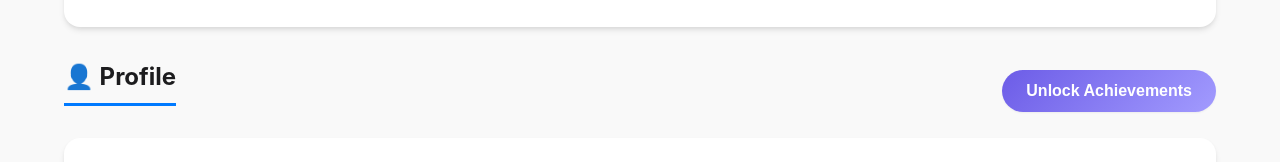
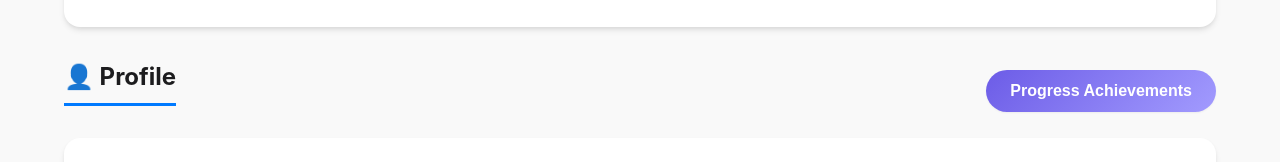
Before and after one commit to judgesteven/gl-assets, a website: page index.html in a window 1280 px wide. Shown: the part 360-522 px from the top of the page. Drawn offline with Linux system fonts and the light colour scheme; no server answers.

Commit message:
Change button text from 'Unlock Achievements' to 'Progress Achievements'

```diff
--- a/index.html
+++ b/index.html
@@ -232,7 +232,7 @@
             <div class="demo-section__header">
                 <h2 class="demo-section__title">👤 Profile</h2>
                 <button id="unlock-achievements-btn" class="event-complete-btn">
-                    Unlock Achievements
+                    Progress Achievements
                 </button>
             </div>
             <div class="profile-container" id="section-profile">
```
